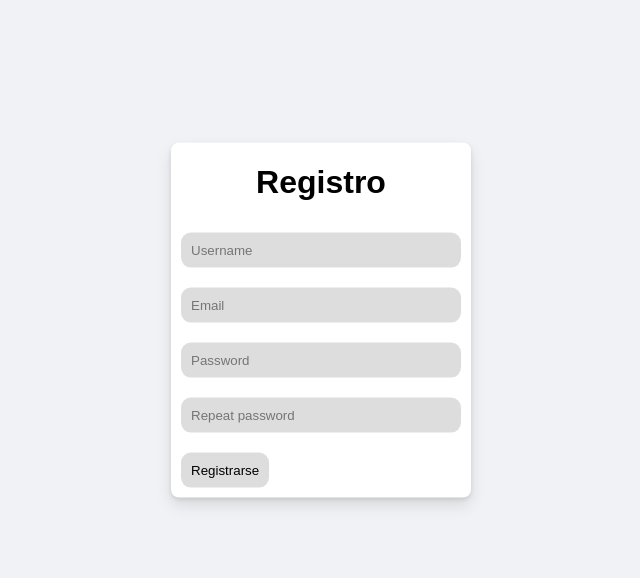
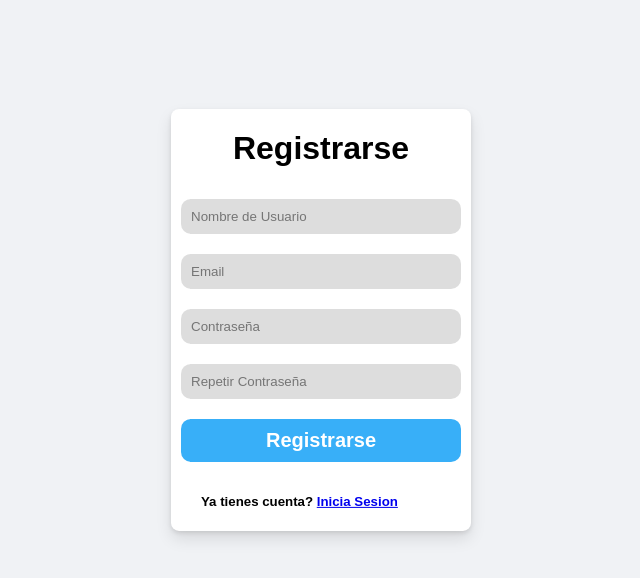
Before and after one commit to Ciuel/Proyecto-Django, a Django app: page /login/register in a window 1280 px wide. Shown: the top 578 px of the page, without its empty margins (319-959 px from the left). Run offline with Django 3.2, Linux system fonts and the light colour scheme; parts of the project's set-up code (start-up, migrations or seed data) failed here and were passed over.

Commit message:
Cambios a la app

```diff
--- a/mem_py/login/admin.py
+++ b/mem_py/login/admin.py
@@ -1,5 +1,4 @@
 from django.contrib import admin
 from .models import UserProfile
-# Register your models here.
 
 admin.site.register(UserProfile)
--- a/mem_py/login/forms.py
+++ b/mem_py/login/forms.py
@@ -7,8 +7,8 @@ from .models import UserProfile
 class LoginForm(AuthenticationForm):
     def __init__(self, request, *args, **kwargs):
         super().__init__(self, request, *args, **kwargs)
-        self.fields['username'].widget.attrs.update({'placeholder':'Username'})
-        self.fields['password'].widget.attrs.update({'placeholder':'Password'})
+        self.fields['username'].widget.attrs.update({'placeholder':'Nombre de Usuario'})
+        self.fields['password'].widget.attrs.update({'placeholder':'Contraseña'})
         self.error_messages['invalid_login']="Contraseña o Usuario incorrecto"
         for fieldname in ['username','password']:
             self.fields[fieldname].help_text = None
@@ -24,10 +24,11 @@ class RegisterForm(UserCreationForm):
 
     def __init__(self, *args, **kwargs):
         super(UserCreationForm, self).__init__(*args, **kwargs)
-        self.fields['username'].widget.attrs.update({'placeholder':'Username'})
+        self.fields['username'].widget.attrs.update({'placeholder':'Nombre de Usuario'})
         self.fields['email'].widget.attrs.update({'placeholder':'Email'})
-        self.fields['password1'].widget.attrs.update({'placeholder':'Password'})
-        self.fields['password2'].widget.attrs.update({'placeholder':'Repeat password'})
+        self.fields['password1'].widget.attrs.update({'placeholder':'Contraseña'})
+        self.fields['password2'].widget.attrs.update({'placeholder':'Repetir Contraseña'})
+        self.error_messages["password_mismatch"]="Las contraseñas no coinciden"
         for fieldname in ['username','email','password1', 'password2']:
             self.fields[fieldname].help_text = None
             self.fields[fieldname].label=""
--- a/mem_py/login/static/login.css
+++ b/mem_py/login/static/login.css
@@ -2,6 +2,7 @@
     font-family:arial;
     background: #f0f2f5;
 }
+
 
 .container{
     position: absolute;
@@ -22,16 +23,34 @@ form {
     flex-direction: column;
 }
 
-h1 {
-    size:50px;
-    text-align: center;
-}
 #infoBanner{
     align-self: center;
 }
 #registerBanner{
     margin-left: 10%;
 }
+
+#login_button{
+    background-color:rgb(56, 175, 248);
+    font-size: 20px;
+    font-weight: bold;
+    color:white
+}
+#login_button:hover{
+    background-color: rgb(27, 99, 167);
+
+}
+
+.errorlist {
+    list-style: none;
+    color:red;
+}
+
+h1 {
+    size:50px;
+    text-align: center;
+}
+
 input{
     margin:10px;
     padding:10px;
@@ -42,7 +61,6 @@ input{
     background-color: rgba(204, 203, 203, 0.657);
 }
 
-
-#login_button:hover{
-    background-color: rgb(27, 99, 167);
+input:focus{
+    background-color: rgba(158, 154, 154, 0.657);
 }
--- a/mem_py/login/templates/login/base.html
+++ b/mem_py/login/templates/login/base.html
@@ -1,9 +1,8 @@
-
+{% load static %}
 <!DOCTYPE html>
 <html lang="es">
 <head>
-    {% block stylsheet %}
-    {% endblock stylsheet %}
+    <link href={% static 'login.css' %} rel='stylesheet'>
     <meta charset="UTF-8">
     <meta http-equiv="X-UA-Compatible" content="IE=edge">
     <meta name="viewport" content="width=device-width, initial-scale=1.0">
--- a/mem_py/login/templates/login/login.html
+++ b/mem_py/login/templates/login/login.html
@@ -1,9 +1,5 @@
 {% extends 'login/base.html' %}
-{% load static %}
 
-{% block stylsheet %}
-    <link href={% static 'login.css' %} rel='stylesheet'>
-{% endblock stylsheet %}
 {% block body %}
     <div class="container">
         <h1 id="Title">MEMPY</h1>
--- a/mem_py/login/templates/login/register.html
+++ b/mem_py/login/templates/login/register.html
@@ -1,18 +1,21 @@
 {% extends 'login/base.html' %}
-{% load static %}
-
-{% block stylsheet %}
-    <link href={% static 'login.css' %} rel='stylesheet'>
-{% endblock stylsheet %}
 
 {% block body %}
-    {% csrf_token %}
+
     <div class="container">
-        <h1 id="Title">Registro</h1>
+        <h1 id="Title">Registrarse</h1>
         <form action="" method="POST">
-            {{ form_register }}
+            {% csrf_token %}
+             {% for field in form %}
+                    {{ field }}
+                    {% if field.help_text %}
+                    <p class="help">{{ field.help_text|safe }}</p>
+                    {% endif %}
+            {% endfor %}
+            {{ form.errors  }}
+            <input type='submit' value='Registrarse' id='login_button'>
         </form>
-        <input type='submit' value='Registrarse' id='regis_button'>
+         <h5 id="registerBanner">Ya tienes cuenta? <a  href={% url 'login:login' %}>Inicia Sesion</a></h5>
     </div>
 
 {% endblock body %}
--- a/mem_py/login/views.py
+++ b/mem_py/login/views.py
@@ -1,5 +1,4 @@
 from django.shortcuts import render,redirect
-from django.http import HttpResponse
 from django.contrib.auth import authenticate,login
 from .forms import RegisterForm,LoginForm
 
@@ -14,7 +13,7 @@ def loginPage(request):
         user= authenticate(request,username=username,password=password)
         if user:
             login(request, user)
-            return redirect('')
+            return redirect('menu:menu')
 
     return render(request,'login/login.html',{"form":form})
 
@@ -24,4 +23,4 @@ def registerPage(request):
     if register.is_valid():
         register.save()
         return redirect('login:login')
-    return render(request,'login/register.html',{"form_register":register})
+    return render(request,'login/register.html',{"form":register})
--- a/mem_py/mem_py/settings.py
+++ b/mem_py/mem_py/settings.py
@@ -38,6 +38,7 @@ INSTALLED_APPS = [
     'django.contrib.messages',
     'django.contrib.staticfiles',
     'login',
+    'menu',
 ]
 
 MIDDLEWARE = [
--- a/mem_py/mem_py/urls.py
+++ b/mem_py/mem_py/urls.py
@@ -19,4 +19,5 @@ from django.urls import path,include
 urlpatterns = [
     path('admin/', admin.site.urls),
     path('login/',include('login.urls')),
+    path('',include('menu.urls')),
 ]
```
Also changed, not shown: mem_py/db.sqlite3, mem_py/login/models.py (line endings or trailing spaces).
